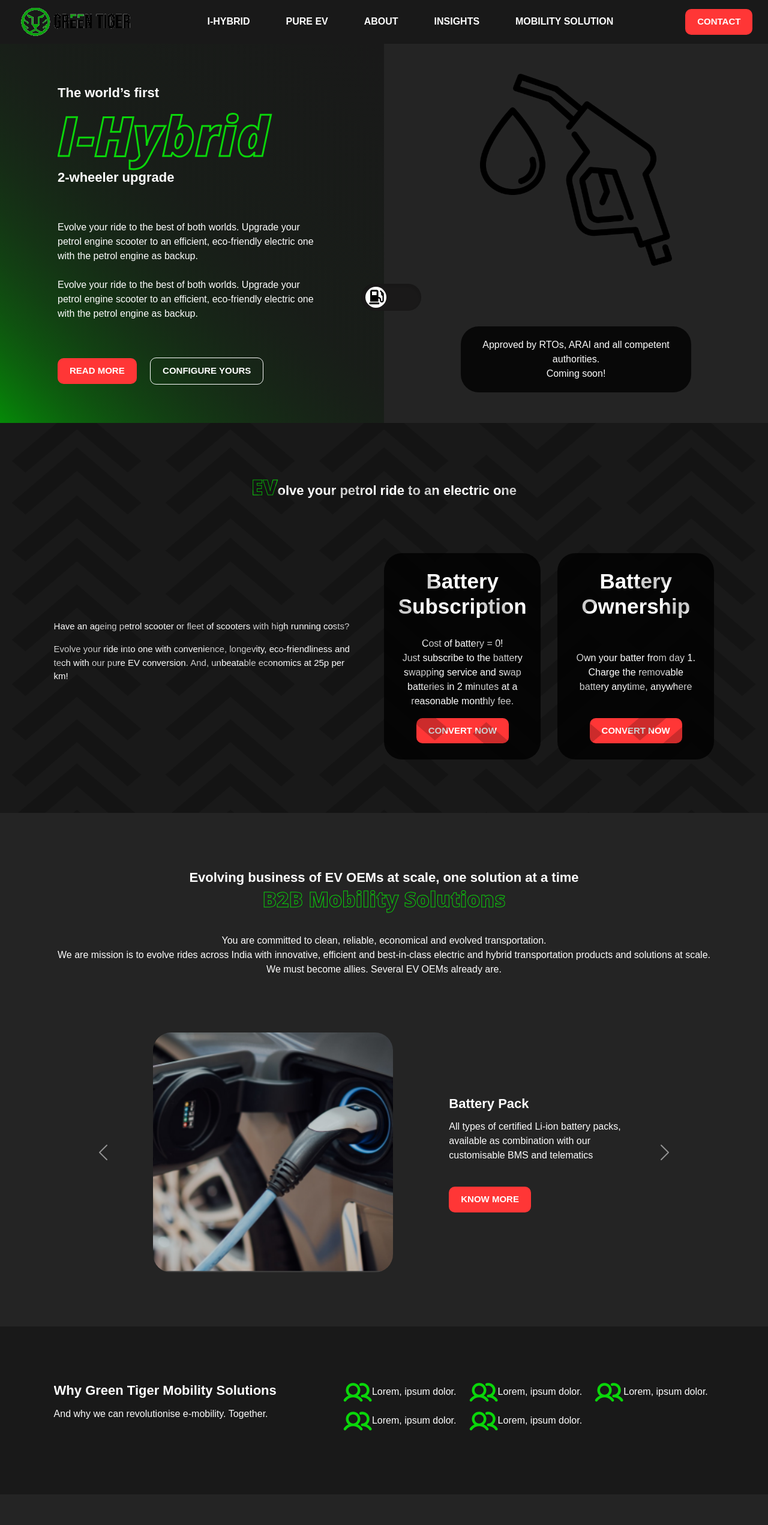
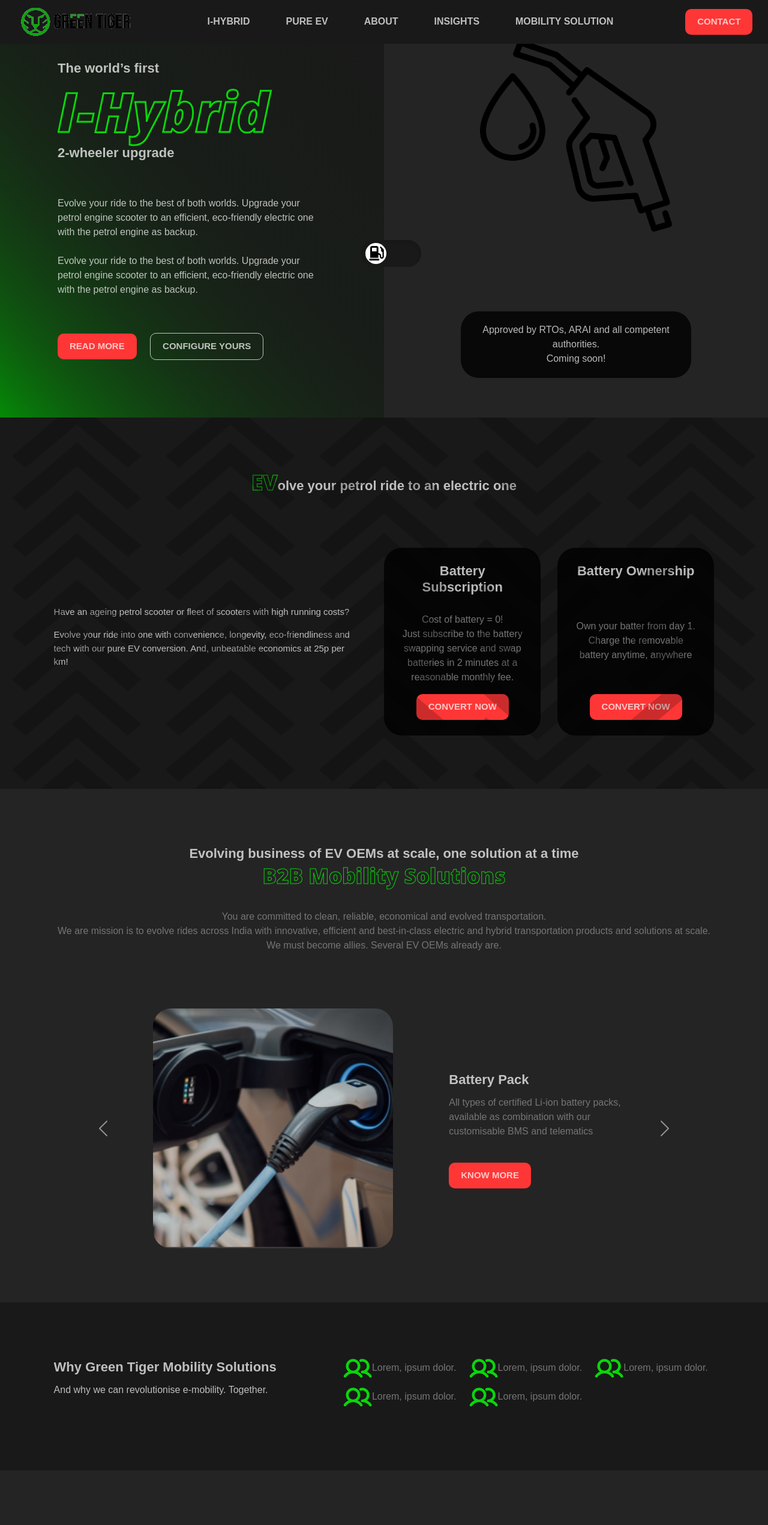
Before and after one commit to needhideshmukh/GT2, a Next.js app: page / in a window 1280 px wide. Shown: the top 2542 px of the page at 60% size. Built offline with nearby package versions, Linux system fonts and the light colour scheme.

Commit message:
:zap: Navbar trial

```diff
--- a/pages/Home.jsx
+++ b/pages/Home.jsx
@@ -293,7 +293,8 @@
   // ----------------> return
   return (
     <div>
-      <Navbar id="navbar" />
+      {/* <Navbar id="navbar" /> */}
+      <Navbar />
       <main>
         {/* ---------------------------------------- */}
         <div className="homeContainer">
@@ -423,7 +424,7 @@
               <div className="batteryFeatures">
                 <div className="glass_tile_specs">
                   <h3>Battery Subscription</h3>
-                  <p>
+                  <p className="greyText">
                     Cost of battery = 0! <br />
                     Just subscribe to the battery swapping service and swap
                     batteries in 2 minutes at a reasonable monthly fee.
@@ -437,7 +438,7 @@
                 </div>
                 <div className="glass_tile_specs">
                   <h3>Battery Ownership</h3>
-                  <p>
+                  <p className="greyText">
                     Own your batter from day 1. Charge the removable battery
                     anytime, anywhere
                   </p>
@@ -461,7 +462,7 @@
               <br /> <span>B2B Mobility Solutions</span>{" "}
             </h1>
             <br />
-            <p>
+            <p className="greyText">
               You are committed to clean, reliable, economical and evolved
               transportation.
               <br />
@@ -509,7 +510,9 @@
                     <h3 className="reusable_heading ">
                       {carouselImage.captionHeader}
                     </h3>
-                    <p>{carouselImage.captionDescription}</p>
+                    <p className="greyText">
+                      {carouselImage.captionDescription}
+                    </p>
                     <br />
                     <button className="button_pink">Know more</button>
                   </div>
@@ -528,31 +531,31 @@
             <p>And why we can revolutionise e-mobility. Together.</p>
           </div>
           <div className="metricNumber_icons">
-            <p>
+            <p className="greyText">
               <span>
                 <img src="../images/Vector.png" alt="" />
               </span>
               Lorem, ipsum dolor.
             </p>
-            <p>
+            <p className="greyText">
               <span>
                 <img src="../images/Vector.png" alt="" />
               </span>
               Lorem, ipsum dolor.
             </p>
-            <p>
+            <p className="greyText">
               <span>
                 <img src="../images/Vector.png" alt="" />
               </span>
               Lorem, ipsum dolor.
             </p>
-            <p>
+            <p className="greyText">
               <span>
                 <img src="../images/Vector.png" alt="" />
               </span>
               Lorem, ipsum dolor.
             </p>
-            <p>
+            <p className="greyText">
               <span>
                 <img src="../images/Vector.png" alt="" />
               </span>
@@ -612,7 +615,7 @@
               We create an <span> IMPACT</span>
             </h3>
             <br />
-            <p>
+            <p className="greyText">
               We are reimagining mobility and transportation, with pioneering
               innovation in clean fuel-driven transportation technology.
             </p>
@@ -632,7 +635,7 @@
                 <div className="pinterIndex">{impact.index} </div>
                 <div className="impact_title_desc">
                   <h3 className="ImpactHeading">{impact.title}</h3>
-                  <p>{impact.description}</p>
+                  <p className="greyText">{impact.description}</p>
                 </div>
               </div>
             ))}
@@ -654,7 +657,7 @@
                 <img src={article.imageUrl} alt="" srcset="" />
                 <br />
                 <h3 className="ImpactHeading">{article.captionHeader}</h3>
-                <p>{article.captionDescription}</p>
+                <p className="">{article.captionDescription}</p>
                 <button
                   className="button_pink"
                   style={{ width: "fit-content" }}
--- a/src/app/globals.css
+++ b/src/app/globals.css
@@ -21,7 +21,7 @@
   --font-black: #000000;
   --green-black: #1c2716;
   --fluorescent-pink: #ff3636;
-  --white: #fefefe;
+  --white: #fefefeba;
   --yellow: #f7b918;
   --background-light-grey: #242424;
   --background-dark-grey: #191919;
--- a/style/footer.css
+++ b/style/footer.css
@@ -4,8 +4,8 @@
 }
 
 hr {
-  border-bottom: 5px solid var(--background-light-grey);
-  opacity: 1 !important;
+  border-bottom: 1px solid var(--background-light-grey);
+  opacity: 0.5 !important;
 }
 .container {
   margin: 0% 0%;
@@ -133,6 +133,9 @@
   .ctaFlex {
     flex-direction: column;
   }
+  .single-cta {
+    padding-bottom: 5%;
+  }
 
   .cta-text {
     padding-left: var(--paragraph-font-size-mobile);
--- a/style/home.css
+++ b/style/home.css
@@ -50,7 +50,7 @@
 
 .heading_content {
   /* padding: 5% 0 0 5%; */
-  padding: 10% 15%;
+  padding: 15%;
 }
 
 .herContainer > * {
@@ -220,7 +220,7 @@
 
 .glass_tile_specs h3 {
   font-weight: 700;
-  font-size: var(--heading-font-size);
+  font-size: var(--subHeading);
   padding-bottom: 10%;
 }
 
@@ -437,6 +437,10 @@
   font-weight: 700;
 }
 
+.greyText {
+  color: var(--grey);
+}
+
 /* ------------------------> Press */
 .pressContainer {
   background-color: var(--background-dark-grey);
@@ -445,6 +449,7 @@
 }
 
 .pressHeading {
+  font-size: var(--heading-font-size);
   font-weight: 700;
   padding-bottom: 2%;
 }
--- a/style/navbar.css
+++ b/style/navbar.css
@@ -1,4 +1,5 @@
 .navbarContainer {
+  position: absolute;
   display: flex;
   align-items: center;
   justify-content: space-between;
@@ -53,7 +54,7 @@
     background-color: var(--background-dark-grey);
     color: var(--white);
     margin: 0;
-    /* position: relative; */
+    position: absolute;
     position: fixed;
     top: 0;
     left: 0;
@@ -89,7 +90,7 @@
   .menuItems.show {
     display: flex;
     max-height: fit-content;
-    z-index: 500;
+    z-index: 1100;
     overflow-y: visible;
     position: absolute;
   }
```
